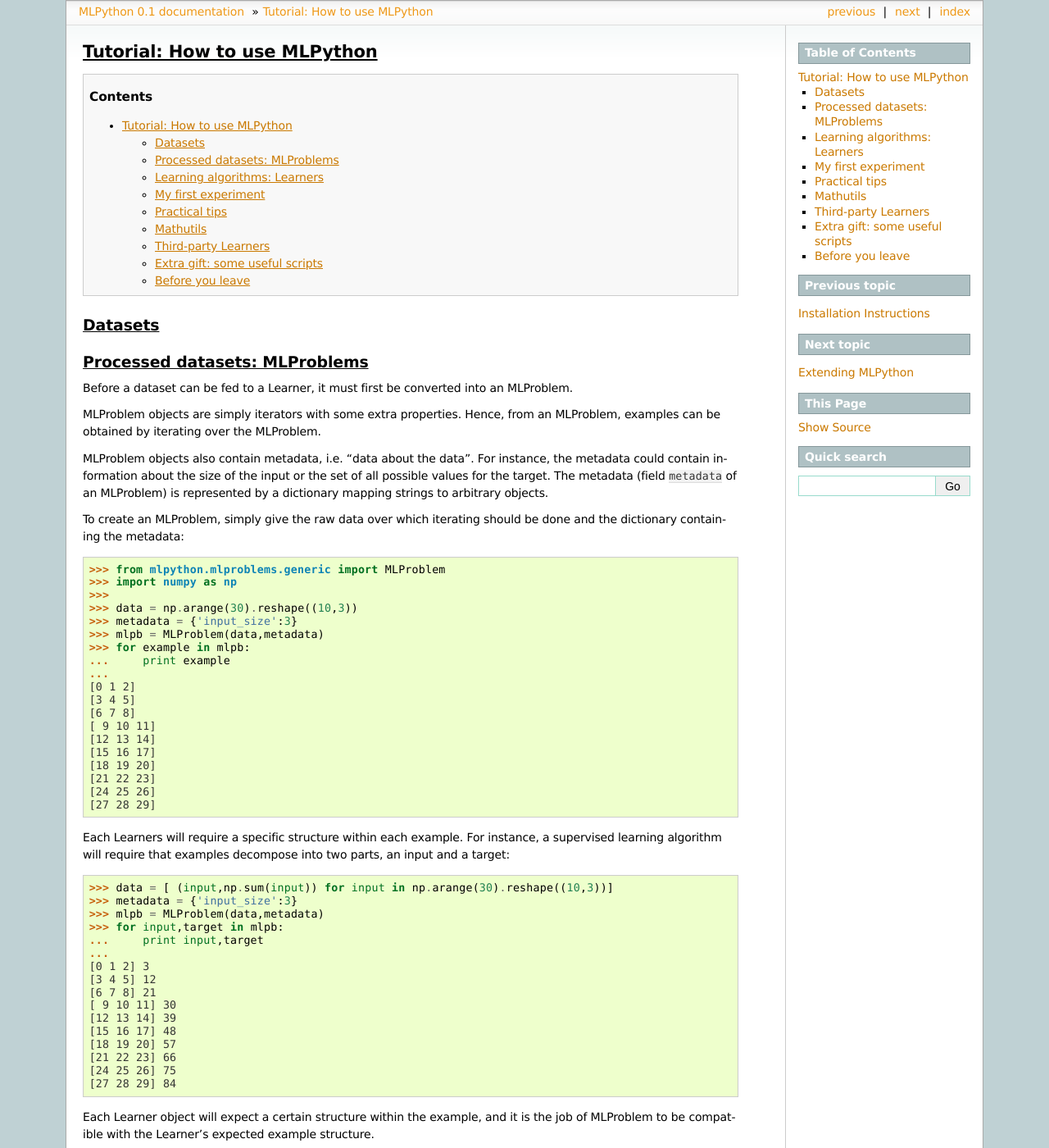
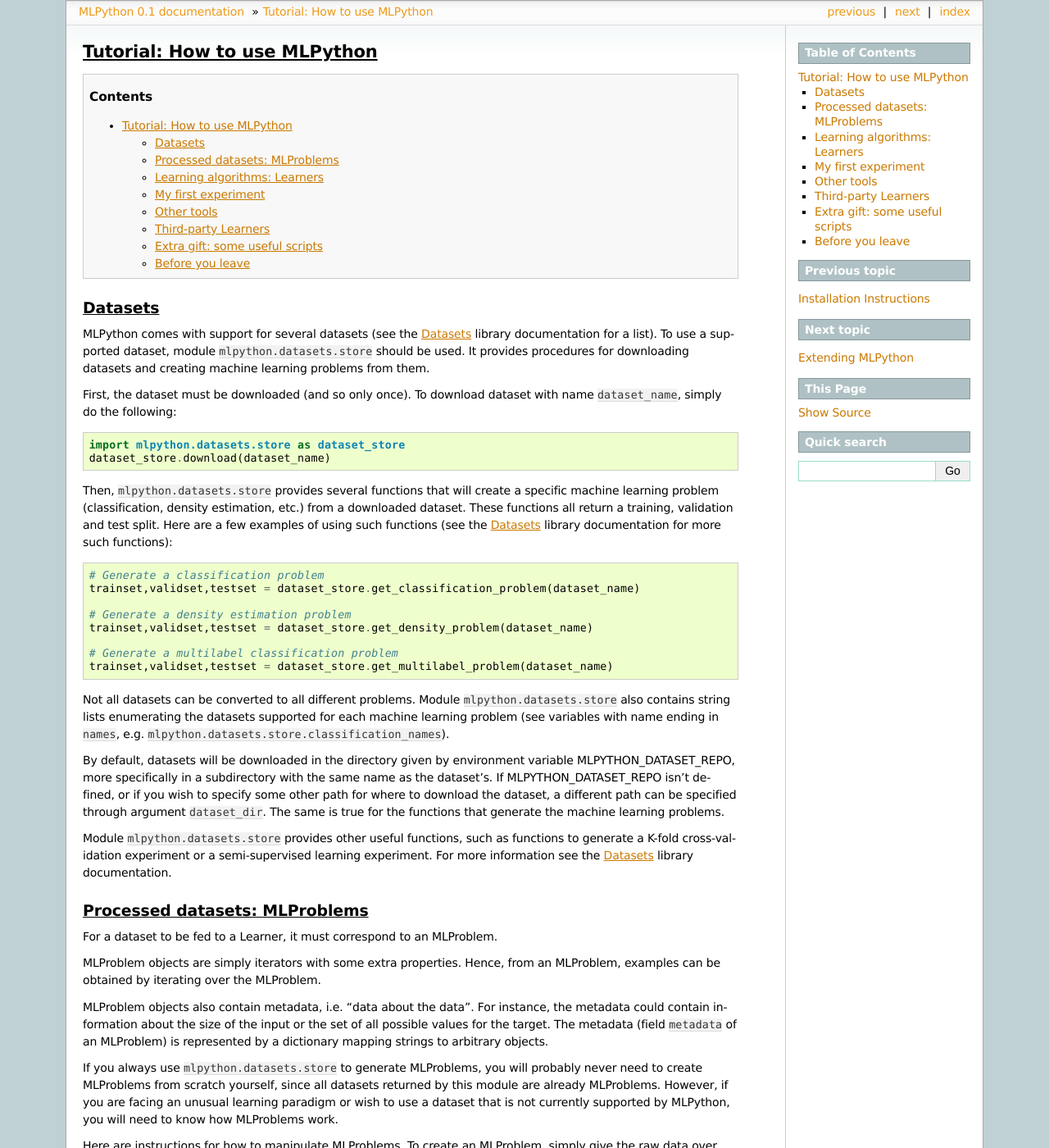
Before and after one commit to AmirHooshangi/mlpython, a Sphinx documentation site: the page built from doc/tutorial.txt, in a window 1280 px wide and 1400 px high. Shown: the whole window at 82% size. Built offline with Sphinx 7.4.7, drawn with Linux system fonts in a browser that asks for light colours; formulas are drawn with MathJax 3; pages that are not in the unit, such as notebooks, are missing from menus; some of the changed text lies outside the part shown.

```diff
--- a/doc/extend.txt
+++ b/doc/extend.txt
@@ -51,8 +51,14 @@
 documented, with docstrings that are explicit about how each object should
 be used.
 
-Learners
+Datasets
 --------
+
+A separate module is dedicated to each dataset, each
+containing a ``obtain`` and a ``load`` function.  The ``obtain``
+function will download the dataset in the desired directory, and
+the ``load`` function will return the data and metadata corresponding
+to the training, validation and test sets for this dataset.
 
 MLProblems
 ----------
@@ -78,3 +87,13 @@
 * think about how sphinx is going to interpret the docstring
 * always add a refence to a paper when possible (show how this is done
 * if the object/function defines or requires metadata, put it in docstring
+
+Practical tips
+--------------
+
+* talk about passing a metadata for the length
+* in a Learner, instead of remembering the underlying training, better to remember
+  the metadata and do what apply_on would do
+* do not use zip(dataset,range(...)), since it appears like this doesn't work
+  well with very big datasets (keeps pointers to the examples, and memory
+  is not freed, and memory explodes)
--- a/doc/tutorial.txt
+++ b/doc/tutorial.txt
@@ -8,11 +8,58 @@
 Datasets
 --------
 
+MLPython comes with support for several datasets (see the
+:ref:`datasets` library documentation for a list). To use a supported
+dataset, module ``mlpython.datasets.store`` should be used. It
+provides procedures for downloading datasets and creating machine
+learning problems from them.
+
+First, the dataset must be downloaded (and so only once). To download
+dataset with name ``dataset_name``, simply do the following: ::
+
+   import mlpython.datasets.store as dataset_store
+   dataset_store.download(dataset_name)
+
+Then, ``mlpython.datasets.store`` provides several functions that will
+create a specific machine learning problem (classification, density
+estimation, etc.)  from a downloaded dataset. These functions all
+return a training, validation and test split. Here are a few examples
+of using such functions (see the :ref:`datasets` library documentation
+for more such functions): ::
+
+   # Generate a classification problem
+   trainset,validset,testset = dataset_store.get_classification_problem(dataset_name)
+
+   # Generate a density estimation problem
+   trainset,validset,testset = dataset_store.get_density_problem(dataset_name)
+
+   # Generate a multilabel classification problem
+   trainset,validset,testset = dataset_store.get_multilabel_problem(dataset_name)
+
+Not all datasets can be converted to all different problems. Module
+``mlpython.datasets.store`` also contains string lists enumerating the
+datasets supported for each machine learning problem (see variables
+with name ending in ``names``,
+e.g. ``mlpython.datasets.store.classification_names``).
+
+
+By default, datasets will be downloaded in the directory given by
+environment variable MLPYTHON_DATASET_REPO, more specifically in a
+subdirectory with the same name as the dataset's. If
+MLPYTHON_DATASET_REPO isn't defined, or if you wish to specify some
+other path for where to download the dataset, a different path can be
+specified through argument ``dataset_dir``. The same is true for
+the functions that generate the machine learning problems.
+
+Module ``mlpython.datasets.store`` provides other useful functions,
+such as functions to generate a K-fold cross-validation experiment or
+a semi-supervised learning experiment. For more information see the
+:ref:`datasets` library documentation.
+
 Processed datasets: MLProblems
 ------------------------------
 
-Before a dataset can be fed to a Learner, it must first be converted
-into an MLProblem.
+For a dataset to be fed to a Learner, it must correspond to an MLProblem.
 
 MLProblem objects are simply iterators with some extra properties.
 Hence, from an MLProblem, examples can be obtained by iterating over
@@ -24,6 +71,14 @@
 target. The metadata (field ``metadata`` of an MLProblem) is
 represented by a dictionary mapping strings to arbitrary objects.
 
+If you always use ``mlpython.datasets.store`` to generate MLProblems,
+you will probably never need to create MLProblems from scratch
+yourself, since all datasets returned by this module are already
+MLProblems. However, if you are facing an unusual learning paradigm or
+wish to use a dataset that is not currently supported by MLPython, you will
+need to know how MLProblems work.
+
+Here are instructions for how to manipulate MLProblems.
 To create an MLProblem, simply give the raw data over which
 iterating should be done and the dictionary containing the
 metadata: ::
@@ -49,7 +104,7 @@
    [27 28 29]
 
 
-Each Learners will require a specific structure within each example. For instance,
+Each Learner will require a specific structure within each example. For instance,
 a supervised learning algorithm will require that examples decompose into two
 parts, an input and a target::
 
@@ -141,16 +196,27 @@
 Learning algorithms: Learners
 -----------------------------
 
-* train is the first method to call. Other methods are not expected to
-  work before train is called!
-* the use() function takes an mlproblem and outputs an iterator with the output
-  of the learner (the target of the mlproblem could be missing)
-* the test() function gives the output AND the error
-* forget only works when the learner has been trained at least once
-  (this is because part of forget() depends on dataset specific parameters).
-  Also, forget() doesn't necessarily reinitializes the parameters: it only
-  means that the next time train() is called, it'll start learning from scratch.
+Learning algorithms are implemented as Learner objects. Other than a
+constructor (which will take the value of the Learner's hyper-parameters),
+Learners all have four basic methods:
 
+
+* ``train(self, trainset)``:  Runs the learning algorithm on the MLProblem ``trainset``.
+  			      Calling ``train`` a second time should not do anything, unless
+			      some of the hyper-parameters have changed (e.g. the training stopping
+			      criteria) or ``forget`` has been called.
+* ``forget(self)``:           Resets the Learner to its initial state.
+* ``use(self, dataset)``:     Computes and returns the output of the Learner for
+      	      		      MLProblem ``dataset``. The method should return an iterator over these
+			      outputs (e.g. a list).
+* ``test(self, dataset)``:    Computes and returns the outputs of the Learner as well as the cost of
+                              those outputs for MLProblem ``dataset``. The method should return a
+			      pair of two iterators, the first being over the outputs and the
+			      second over the costs.
+
+Learner objects are separated in different module, for different types
+of problems (classification, density estimation, etc.). See the
+:ref:`learners` library documentation for more information.
 
 My first experiment
 -------------------
@@ -158,18 +224,8 @@
 * Maybe add an experiment on MNIST that gets 1.2%?
 * design some templates (either put in documentation only or have them in the code somewhere)
 
-Practical tips
---------------
-
-* talk about passing a metadata for the length
-* in a Learner, instead of remembering the underlying training, better to remember
-  the metadata and do what apply_on would do
-* do not use zip(dataset,range(...)), since it appears like this doesn't work
-  well with very big datasets (keeps pointers to the examples, and memory
-  is not freed, and memory explodes). Use itertools.izip() instead!
-
-Mathutils
----------
+Other tools
+-----------
 
 Third-party Learners
 --------------------
```
Also changed, not shown: other parts of doc/extend.txt (+5 -2 lines), 1 other file.
